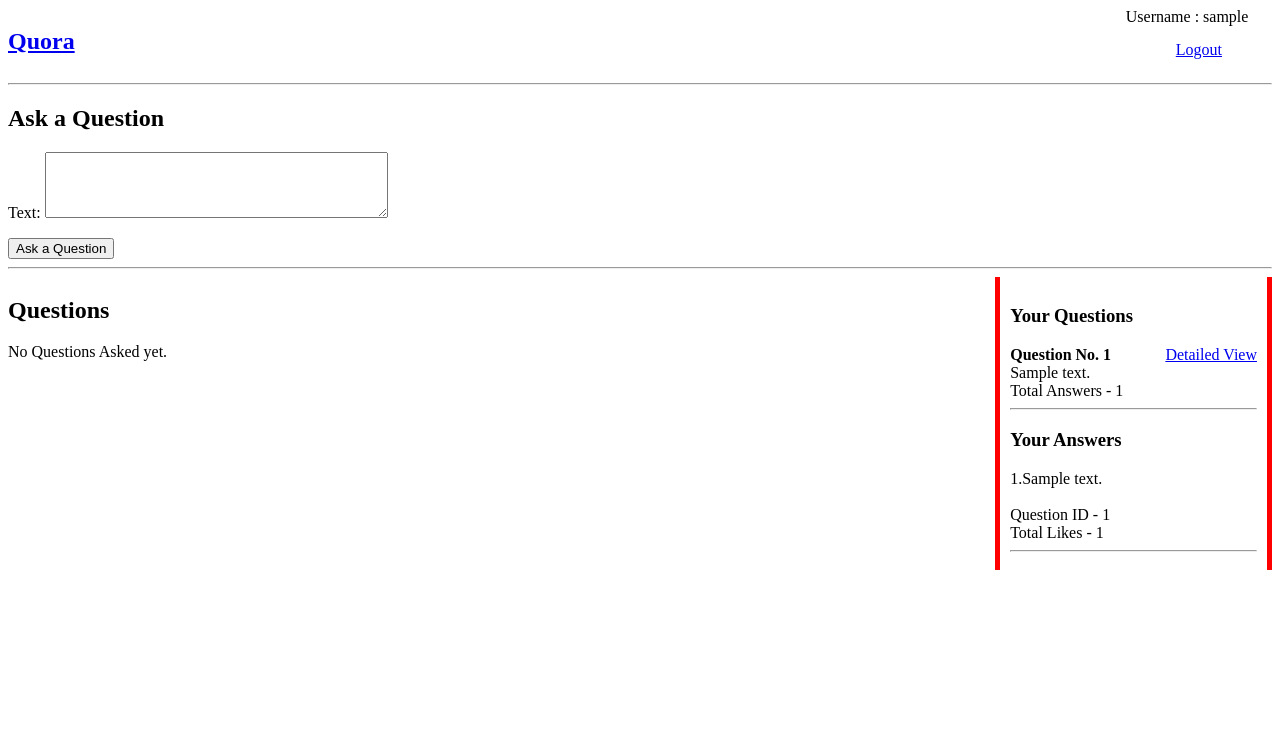
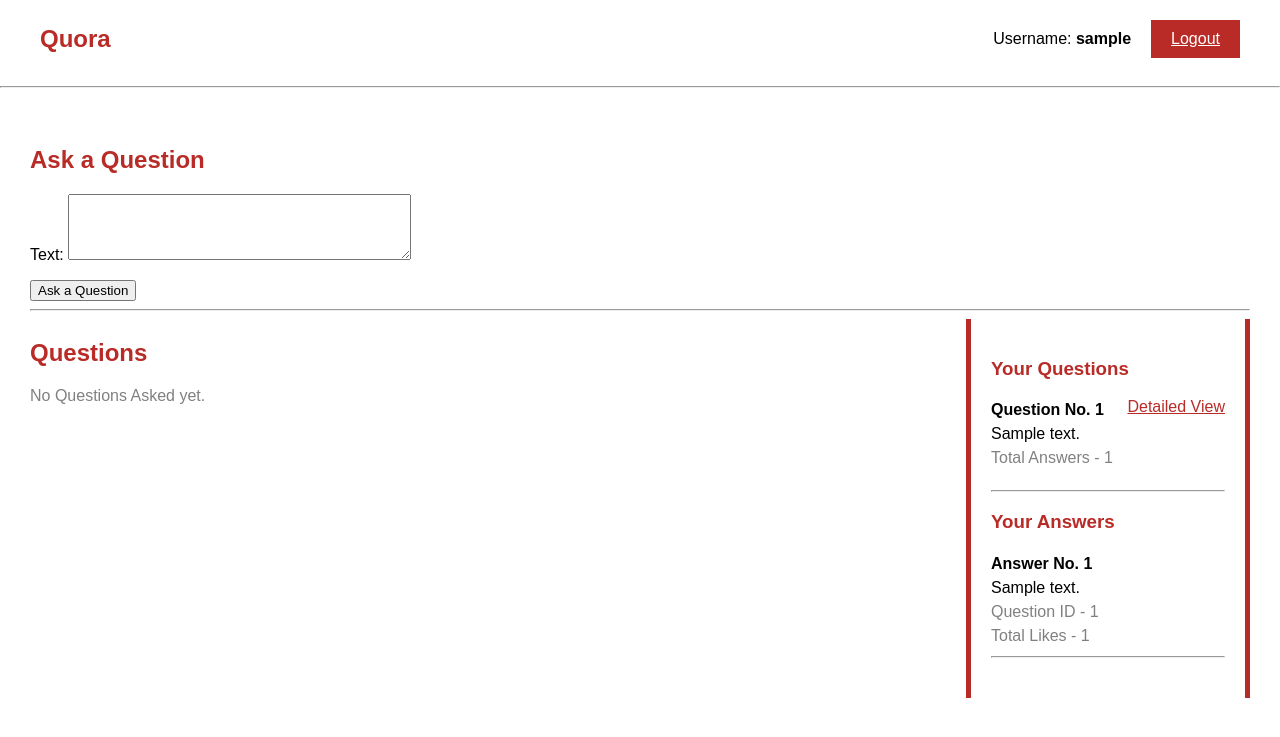
Before and after one commit to ilyasbabu/task-quora-project, a Django app: page / in a window 1280 px wide. Shown: the top 737 px of the page. Run offline with Django 5.2, Linux system fonts and the light colour scheme; a user stored in the database is signed in; tables that the repository leaves empty hold one stand-in row (values such as "Sample post").

Commit message:
html styled to look tidy

```diff
--- a/project_quora/templates/base.html
+++ b/project_quora/templates/base.html
@@ -5,15 +5,21 @@
     <meta name="viewport" content="width=device-width, initial-scale=1.0">
     <title>Quora</title>
 </head>
-<body>
-    <div style="display: flex; justify-content: space-between;">
-        <h2><a href="/">Quora</a></h2>
-        <div style="display: grid;">
-            Username : {{user}}
-            <a style="padding: 10px 50px;" href="{% url 'logout_view' %}">Logout</a>
+<body style="margin: 0; font-family: Arial;">
+    <div style="display: flex; justify-content: space-between; align-items: center; padding: 20px 40px;">
+        <h2 style="margin: 0;">
+            <a href="/" style="text-decoration: none; color: #b92b27;">Quora</a>
+        </h2>
+        <div style="display: flex; align-items: center; gap: 20px;">
+            <span>Username: <b>{{ user }}</b></span>
+            <a href="{% url 'logout_view' %}"
+                style="padding: 10px 20px; background-color: #b92b27; color: #fff;">Logout</a>
         </div>
     </div>
     <hr>
-    {% block body %}{% endblock %}
+    <div style="padding: 30px;">
+        {% block body %}{% endblock %}
+    </div>
 </body>
+
 </html>
--- a/project_quora/templates/home.html
+++ b/project_quora/templates/home.html
@@ -1,6 +1,6 @@
 {% extends 'base.html' %}
 {% block body %}
-<h2>Ask a Question</h2>
+<h2 style="color: #b92b27;">Ask a Question</h2>
 <form method="post" action="{% url 'add_question_view' %}">
     {% csrf_token %}
     {{ question_form.as_p }}
@@ -9,21 +9,21 @@
 <hr>
 <div style="display: flex; ">
     <div style="width: 80%;">
-        <h2>Questions</h2>
+        <h2 style="color: #b92b27;">Questions</h2>
         <div>
             {% if questions %}
             <div>
                 {% for i in questions %}
                 <div>
                     <div style="display: flex; justify-content: space-between; width: 50%;">
-                        <span>
+                        <span style="line-height: 1.5;">
                             <b>Question No. {{ forloop.counter }}</b> <br>
                             {{i.text}} <br>
                             <small><b>Total Answers</b> - {{i.total_answers}} | <b>Asked By</b> - {{i.created_by}} |
                                 <b>Asked
                                     on</b> - {{i.created_date}}</small>
                         </span>
-                        <a href="{% url 'question_detailed_view' i.id %}">Detailed View</a>
+                        <a href="{% url 'question_detailed_view' i.id %}" style="color: #b92b27;">Detailed View</a>
                     </div>
                     <form method="post" action="{% url 'question_answer_view' i.id %}"
                         style="display: flex; align-items: center;">
@@ -33,18 +33,18 @@
                     </form>
                 </div>
                 <br>
-                <b><u>Answers</u></b>
+                <b style="color: #b92b27;"><u>Answers</u></b>
                 <br><br>
                 {% if i.q_answers %}
                 <div>
                     {% for a in i.q_answers %}
-                    <p>
-                        {{ forloop.counter }} . {{a.text}} <br>
-                        <small><b>Answered by</b> - {{a.created_by}} | <b>Answered On</b> - {{a.created_date}}</small>
+                    <p style="line-height: 1.5;">
+                        <b>Answer no. {{ forloop.counter }}</b> <br> {{a.text}} <br>
+                        <small style="color: gray;"><b>Answered by</b> - {{a.created_by}} | <b>Answered On</b> - {{a.created_date}}</small>
                     </p>
 
                     <form action="{% url 'question_answer_like_view' i.id a.id %}">
-                        👍 {{a.total_likes}} Likes
+                        <span style="color: gray;">👍 {{a.total_likes}} Likes</span>
                         {% if user in a.likes.all %}
                         <button disabled>Liked</button>
                         {% else %}
@@ -55,47 +55,50 @@
                     {% endfor %}
                 </div>
                 {% else %}
-                No Answers yet
+                <p style="color: gray;">No Answers yet</p>
                 {% endif %}
                 <hr>
                 {% endfor %}
             </div>
             {% else %}
-            <p>No Questions Asked yet.</p>
+            <p style="color: gray;">No Questions Asked yet.</p>
             {% endif %}
         </div>
     </div>
-    <div style="width: 20%; border-inline: 5px solid red; padding: 10px;">
-        <h3>Your Questions</h3>
+    <div style="width: 20%; border-inline: 5px solid #b92b27; padding: 20px; ">
+        <h3 style="color: #b92b27;">Your Questions</h3>
         <div>
             {% if user_questions %}
             {% for i in user_questions %}
-            <div style="display: flex; justify-content: space-between;">
-                <span>
-                    <b>Question No. {{ forloop.counter }}</b> <br>{{i.text}} <br>
-                    Total Answers - {{i.total_answers}}
-                </span>
-                <a href="{% url 'question_detailed_view' i.id %}">Detailed View</a>
+            <div style="display: flex; flex-direction: column; margin-bottom: 20px;">
+                <div style="display: flex; justify-content: space-between;">
+                    <span style="line-height: 1.5;">
+                        <b>Question No. {{ forloop.counter }}</b><br>
+                        {{ i.text }}<br>
+                        <span style="color: gray;">Total Answers - {{ i.total_answers }}</span>
+                    </span>
+                    <a href="{% url 'question_detailed_view' i.id %}" style="color: #b92b27;">Detailed View</a>
+                </div>
             </div>
             <hr>
             {% endfor %}
             {% else %}
-            You haven't posted any questions
+            <p style="color: gray;">You haven't posted any questions</p>
             {% endif %}
         </div>
-        <h3>Your Answers</h3>
+        <h3 style="color: #b92b27;">Your Answers</h3>
         <div>
             {% if user_answers %}
             {% for i in user_answers %}
-            <div>
-                {{ forloop.counter }}.{{i.text}} <br><br>
-                Question ID - {{i.question.id}} <br>
-                Total Likes - {{i.total_likes}}
+            <div style="margin-bottom: 20px; line-height: 1.5;">
+                <b>Answer No. {{ forloop.counter }}</b> <br> {{ i.text }}<br>
+                <span style="color: gray;">Question ID - {{ i.question.id }}</span><br>
+                <span style="color: gray;">Total Likes - {{ i.total_likes }}</span>
+                <hr>
             </div>
-            <hr>
             {% endfor %}
             {% else %}
-            You haven't posted any answers
+            <p style="color: gray;">You haven't posted any answers</p>
             {% endif %}
         </div>
     </div>
```
Also changed, not shown: project_quora/templates/user_question_detailed.html (+4 -4 lines).
